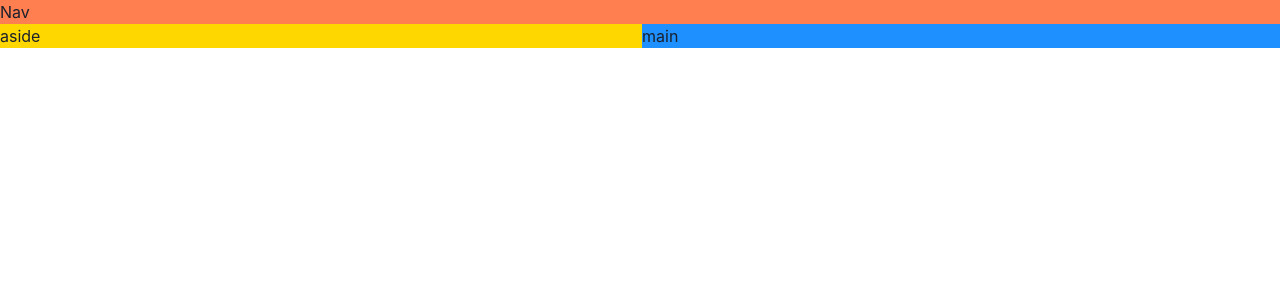
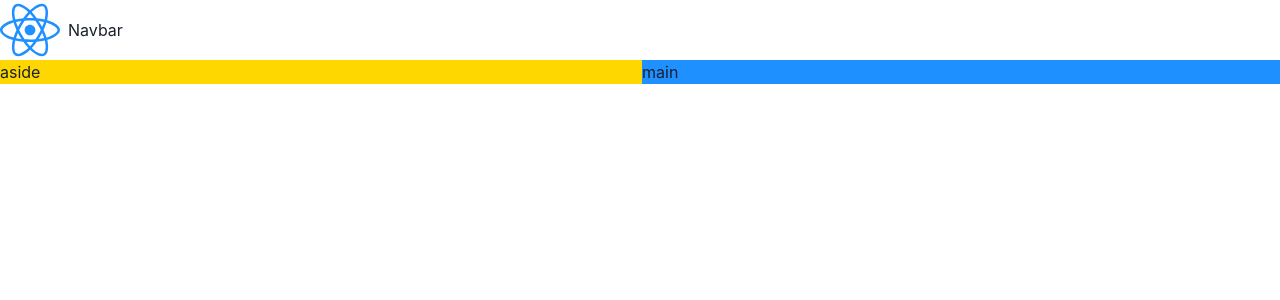
Before and after one commit to Alexandremfc/Recipe-World-app, a React (Vite) app: page / in a window 1280 px wide. Shown: the top 300 px of the page. Built offline with nearby package versions, Linux system fonts and the light colour scheme.

Commit message:
implement the navbar component.

```diff
--- a/package.json
+++ b/package.json
@@ -15,7 +15,8 @@
     "@emotion/styled": "^11.11.5",
     "framer-motion": "^11.2.9",
     "react": "^18.2.0",
-    "react-dom": "^18.2.0"
+    "react-dom": "^18.2.0",
+    "react-icons": "^5.2.1"
   },
   "devDependencies": {
     "@types/react": "^18.2.66",
--- a/src/App.tsx
+++ b/src/App.tsx
@@ -1,4 +1,5 @@
 import { Grid, GridItem, Show } from "@chakra-ui/react";
+import Navbar from "./components/Navbar";
 
 const App = () => {
   return (
@@ -8,8 +9,8 @@ const App = () => {
         lg: `"nav nav" "aside main"`,
       }}
     >
-      <GridItem area="nav" bg="coral">
-        Nav
+      <GridItem area="nav">
+        <Navbar />
       </GridItem>
       <Show above="lg">
         <GridItem area="aside" bg="gold">
--- /dev/null
+++ b/src/components/Navbar.tsx
@@ -0,0 +1,14 @@
+import { HStack, Text } from "@chakra-ui/react"
+import { FaReact } from "react-icons/fa6";
+
+
+const Navbar = () => {
+  return (
+    <HStack>
+        <FaReact size={60} color="dodgerblue" />
+        <Text>Navbar</Text>
+    </HStack>
+  )
+}
+
+export default Navbar
```
Also changed, not shown: 1 other file (tests, documents, lock files or other folders).
